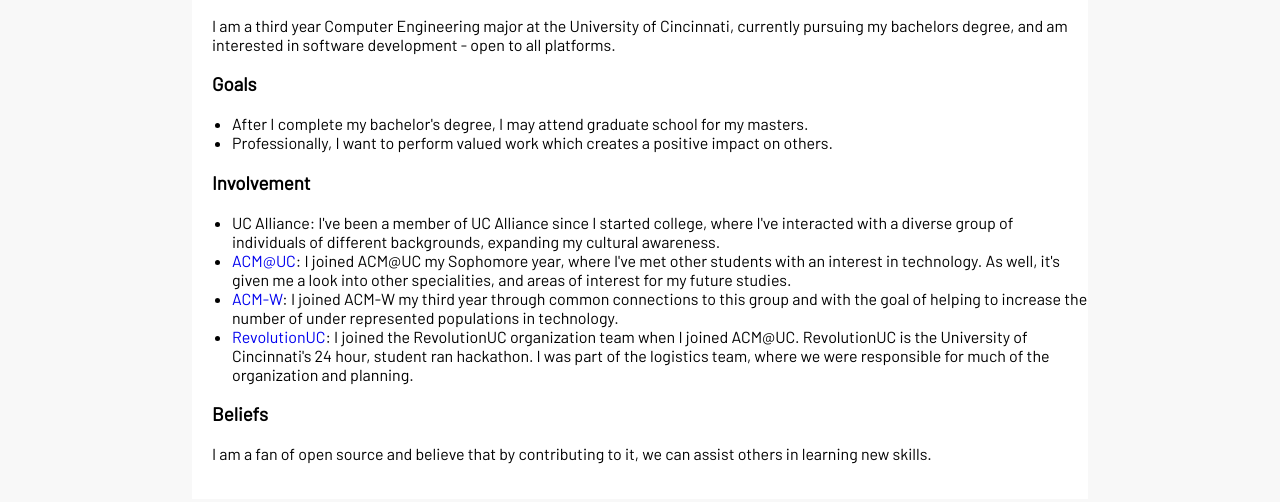
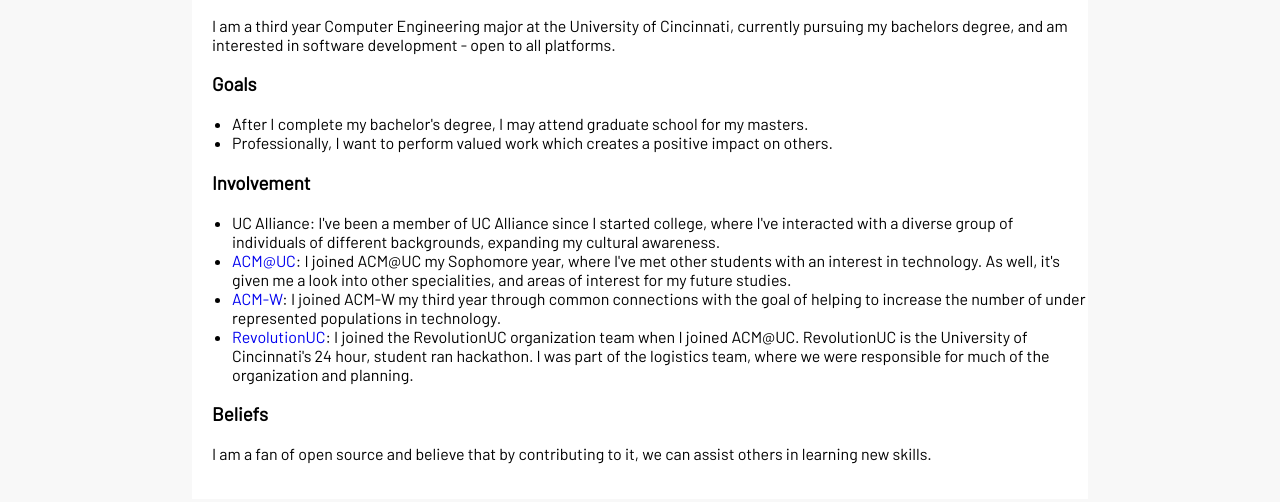
Before and after one commit to maddie-eckhart/jtsalisbury.github.io, a plain HTML site: page index.html in a window 1280 px wide. Shown: the part 210-712 px from the top of the page. Drawn offline with Linux system fonts and the light colour scheme.

Commit message:
Update index.html

```diff
--- a/index.html
+++ b/index.html
@@ -44,7 +44,7 @@
 				<ul>
 					<li>UC Alliance: I've been a member of UC Alliance since I started college, where I've interacted with a diverse group of individuals of different backgrounds, expanding my cultural awareness.</li>
 					<li><a href="https://acmatuc.org/" target="_blank">ACM@UC</a>: I joined ACM@UC my Sophomore year, where I've met other students with an interest in technology. As well, it's given me a look into other specialities, and areas of interest for my future studies.</li>
-					<li><a href="http://acmwuc.com/" target="_blank">ACM-W</a>: I joined ACM-W my third year through common connections to this group and with the goal of helping to increase the number of under represented populations in technology.</li>
+					<li><a href="http://acmwuc.com/" target="_blank">ACM-W</a>: I joined ACM-W my third year through common connections with the goal of helping to increase the number of under represented populations in technology.</li>
 					<li><a href="http://revolutionuc.com/" target="_blank">RevolutionUC</a>: I joined the RevolutionUC organization team when I joined ACM@UC. RevolutionUC is the University of Cincinnati's 24 hour, student ran hackathon. I was part of the logistics team, where we were responsible for much of the organization and planning.</li>
 				</ul>
 			</p>
```
